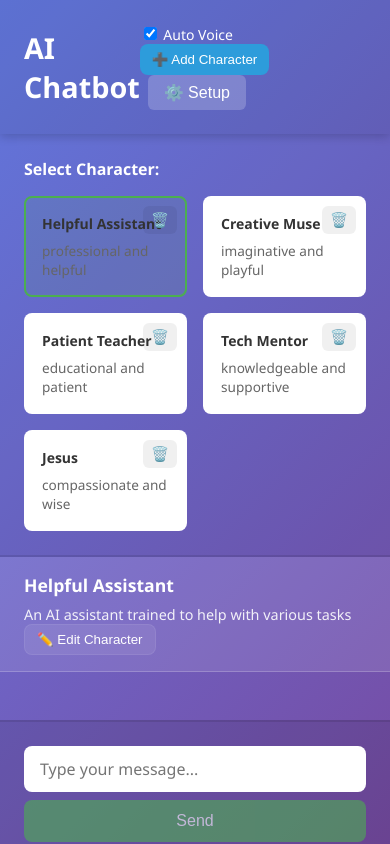
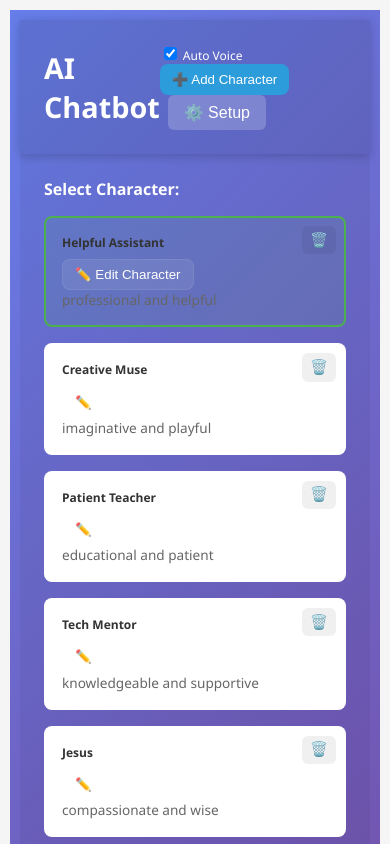
Before and after one commit to jorenceT/AI-bot, an Angular app in the folder AI-Character-Builder/: page / in a window 390 px wide. Shown: the top 844 px of the page. Built offline with nearby package versions, Linux system fonts and the light colour scheme.

Commit message:
smartphone-UI

```diff
--- a/AI-Character-Builder/src/app/app.component.scss
+++ b/AI-Character-Builder/src/app/app.component.scss
@@ -8,3 +8,10 @@ body {
   font-family: 'Segoe UI', Tahoma, Geneva, Verdana, sans-serif;
   overflow: hidden;
 }
+
+/* Responsive styles */
+@media (max-width: 480px) {
+  body {
+    overflow: auto;
+  }
+}
--- a/AI-Character-Builder/src/app/features/chat/chat.component.html
+++ b/AI-Character-Builder/src/app/features/chat/chat.component.html
@@ -43,23 +43,24 @@
         class="character-btn"
         tabindex="0"
       >
+        <div class="char-name">{{ char.name }}</div>
         <button class="char-delete" title="Delete character" (click)="$event.stopPropagation(); deleteCharacter(char.id)">🗑️</button>
-        <div class="char-name">{{ char.name }}</div>
+        <button class="btn-edit" (click)="openEditCharacterDialog(activeCharacterId)">✏️ Edit Character</button>
         <div class="char-personality">{{ char.personality }}</div>
       </div>
     </div>
   </div>
 
   <!-- Current Character Info -->
-  <div *ngIf="activeCharacterId" class="character-info">
+  <!-- <div *ngIf="activeCharacterId" class="character-info">
     <div class="char-details">
       <h3>{{ getCharacterName(activeCharacterId) }}</h3>
       <p>{{ getCharacterBackstory(activeCharacterId) }}</p>
       <div class="char-actions">
-        <button class="btn-edit" (click)="openEditCharacterDialog(activeCharacterId)">✏️ Edit Character</button>
+
       </div>
     </div>
-  </div>
+  </div> -->
 
   <!-- Character Add/Edit Dialog -->
   <div *ngIf="showCharacterDialog" class="modal-overlay">
--- a/AI-Character-Builder/src/app/features/chat/chat.component.scss
+++ b/AI-Character-Builder/src/app/features/chat/chat.component.scss
@@ -501,3 +501,16 @@
     width: 95%;
   }
 }
+
+/* Responsive styles */
+@media (max-width: 480px) {
+  .chat-container {
+    height: auto;
+    padding: 10px;
+  }
+
+  .modal {
+    padding: 1rem;
+    font-size: 0.9rem;
+  }
+}
--- a/AI-Character-Builder/src/styles.scss
+++ b/AI-Character-Builder/src/styles.scss
@@ -11,3 +11,11 @@ body {
   color: #333;
   background: #f5f5f5;
 }
+
+/* Responsive styles */
+@media (max-width: 480px) {
+  body {
+    font-size: 12px;
+    padding: 10px;
+  }
+}
```
